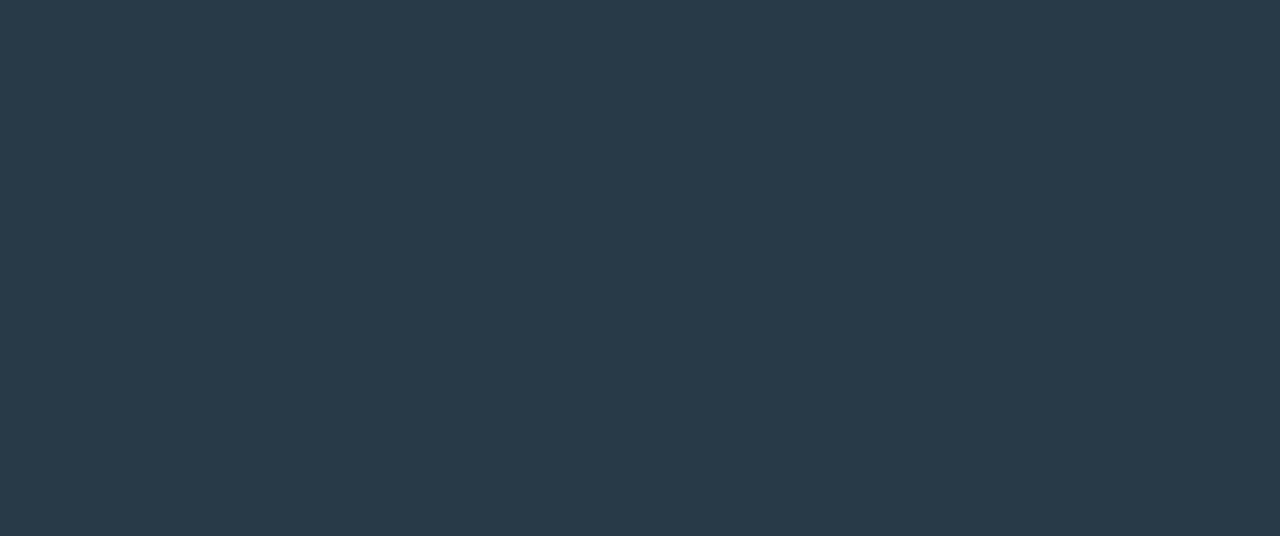
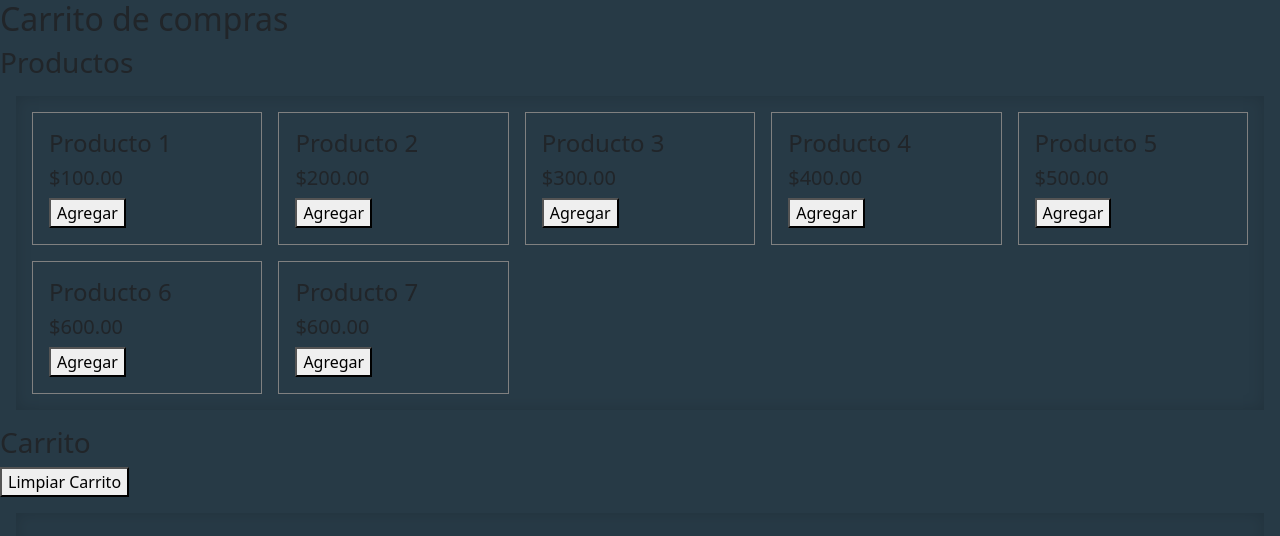
Before and after one commit to JuanAgusAlej/vinilizate, a React (Create React App) app: page /shoppingCart in a window 1280 px wide. Before the commit this address had no page. Shown: the top 536 px of the page. Built offline with nearby package versions, Linux system fonts and the light colour scheme.

Commit message:
shoppingCart

```diff
--- a/src/App.js
+++ b/src/App.js
@@ -1,6 +1,7 @@
 import { BrowserRouter, Route, Routes } from "react-router-dom";
 import 'bootstrap/dist/css/bootstrap.min.css';
 import './app.css'
+ import {ShoppingCart} from "./components/ShoppingCart/ShoppingCart"
 
 
 function App() {
@@ -8,6 +9,8 @@
     <BrowserRouter>
       <Routes>
         <Route path="/" index element={""} />
+        <Route path="/shoppingCart" element={<ShoppingCart/>} />
+
       </Routes>
     </BrowserRouter>
   );
--- /dev/null
+++ b/src/components/ShoppingCart/CartItem.js
@@ -0,0 +1,14 @@
+export function CartItem({data,delFromCart}) {
+    const {id,name,price,quantity} = data
+    console.log(id)
+    return (
+        <div style={{borderBottom:"thin solid gray"}}>
+          <h4>{name}</h4>
+          <h5>${price}.00 x {quantity} = ${price * quantity}.00</h5>
+          <button onClick={()=> delFromCart(id)}>Eliminar Uno</button>
+          <br/>
+          <button onClick={()=> delFromCart(id,true)}>Eliminar Todos </button>
+          <br/><br/>
+        </div>
+    )
+}
--- /dev/null
+++ b/src/components/ShoppingCart/ProductItem.js
@@ -0,0 +1,12 @@
+function ProductItem({data,addToCart}) {
+    let {id, name,price} = data
+    return (
+        <div style={{border:"thin solid gray", padding:"1rem"}}>
+           <h4>{name}</h4>
+           <h5>${price}.00</h5>
+           <button onClick={()=> addToCart(id)}>Agregar</button>
+        </div>
+    )
+}
+
+export default ProductItem
--- /dev/null
+++ b/src/components/ShoppingCart/ShoppingCart.js
@@ -0,0 +1,44 @@
+import { useReducer } from "react";
+import ProductItem from "./ProductItem";
+import { shoppingInitialState, shoppingReducer } from "./shoppingReducer";
+import styles from "./shoppingCart.module.css"
+import { CartItem } from "./CartItem";
+import { TYPES } from "./shoppingAction";
+
+export function ShoppingCart() {
+  const [state, dispatch] = useReducer(shoppingReducer, shoppingInitialState);
+  const {products, cart} = state;
+  const addToCart = (id) => {
+        dispatch({type: TYPES.ADD_TO_CART, payload: id})
+  };
+  const delFromCart = (id, all= false) => {
+    console.log(id,all);
+    if(all) {
+      dispatch({type:TYPES.REMOVE_ALL_FROM_CART, payload:id})
+    } else {
+      dispatch({type: TYPES.REMOVE_ONE_FROM_CART, payload:id})
+    }
+
+  };
+  const clearCart = () => {
+    dispatch({type: TYPES.CLEAR_CART})
+  };
+  return (
+    <div>
+      <h2>Carrito de compras</h2>
+      <h3>Productos</h3>
+      <article className={styles.box}>
+        {products.map((product)=> (<ProductItem key={product.id} data={product} addToCart={addToCart}/>))}
+      </article>
+      <h3>Carrito</h3>
+      <article className="box">
+        <button onClick={clearCart}>Limpiar Carrito</button>
+        <div className={styles.box}>
+        {
+          cart.map((item,index)=> <CartItem key={index} data={item} delFromCart={delFromCart}/>)
+        }
+        </div>
+      </article>
+    </div>
+  );
+}
--- /dev/null
+++ b/src/components/ShoppingCart/shoppingAction.js
@@ -0,0 +1,7 @@
+export const TYPES = {
+    ADD_TO_CART: "ADD_TO_CART",
+    REMOVE_ONE_FROM_CART: "REMOVE_ONE_FROM_CART",
+    REMOVE_ALL_FROM_CART: "REMOVE_ALL_FROM_CART",
+    CLEAR_CART:"CLEAR_CART",
+
+}
--- /dev/null
+++ b/src/components/ShoppingCart/shoppingCart.module.css
@@ -0,0 +1,9 @@
+.box {
+    padding: 1rem;
+    margin: 1rem;
+    box-shadow: 0 0 1rem #00000025 inset;
+    display: grid;
+    grid-template-columns: repeat(auto-fit, minmax(200px,1fr));
+    gap: 1rem;
+
+}
--- /dev/null
+++ b/src/components/ShoppingCart/shoppingReducer.js
@@ -0,0 +1,51 @@
+import { TYPES } from "./shoppingAction";
+
+export const shoppingInitialState = {
+  products: [
+    { id: 1, name: "Producto 1", price: 100 },
+    { id: 2, name: "Producto 2", price: 200 },
+    { id: 3, name: "Producto 3", price: 300 },
+    { id: 4, name: "Producto 4", price: 400 },
+    { id: 5, name: "Producto 5", price: 500 },
+    { id: 6, name: "Producto 6", price: 600 },
+    { id: 7, name: "Producto 7", price: 600 },
+  ],
+  cart: [],
+};
+export function shoppingReducer(state, action) {
+  switch (action.type) {
+    case TYPES.ADD_TO_CART: {
+      const newItem = state.products.find(
+        (product) => product.id === action.payload
+      );
+      const itemInCart = state.cart.find((item) => item.id === newItem.id);
+      return itemInCart
+        ? {
+            ...state,
+            cart: state.cart.map((item) =>
+              item.id === newItem.id
+                ? { ...item, quantity: item.quantity + 1 }
+                : item
+            ),
+          }
+        : { ...state, cart: [...state.cart, { ...newItem, quantity: 1 }] };
+    }
+    case TYPES.REMOVE_ONE_FROM_CART: {
+        const itemToDelete = state.cart.find(item=> item.id=== action.payload)
+        return itemToDelete.quantity > 1 ? {
+            ...state,
+             cart: state.cart.map(item=> item.id === action.payload ? {...item, quantity: item.quantity -1} : item),
+        }: {...state,
+            cart: state.cart.filter(item=> item.id !== action.payload)}
+    }
+    case TYPES.REMOVE_ALL_FROM_CART: {
+        return {...state,
+            cart: state.cart.filter(item=> item.id !== action.payload)}
+    }
+    case TYPES.CLEAR_CART: {
+        return shoppingInitialState;
+    }
+    default:
+      return state;
+  }
+}
```
